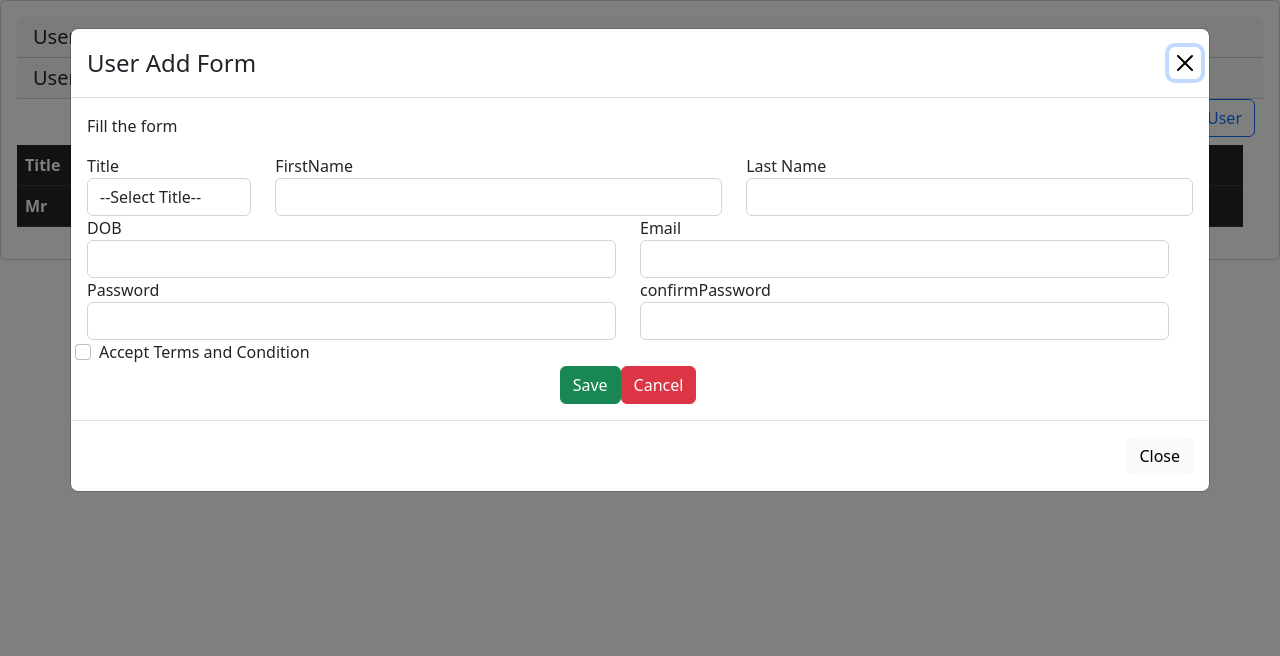
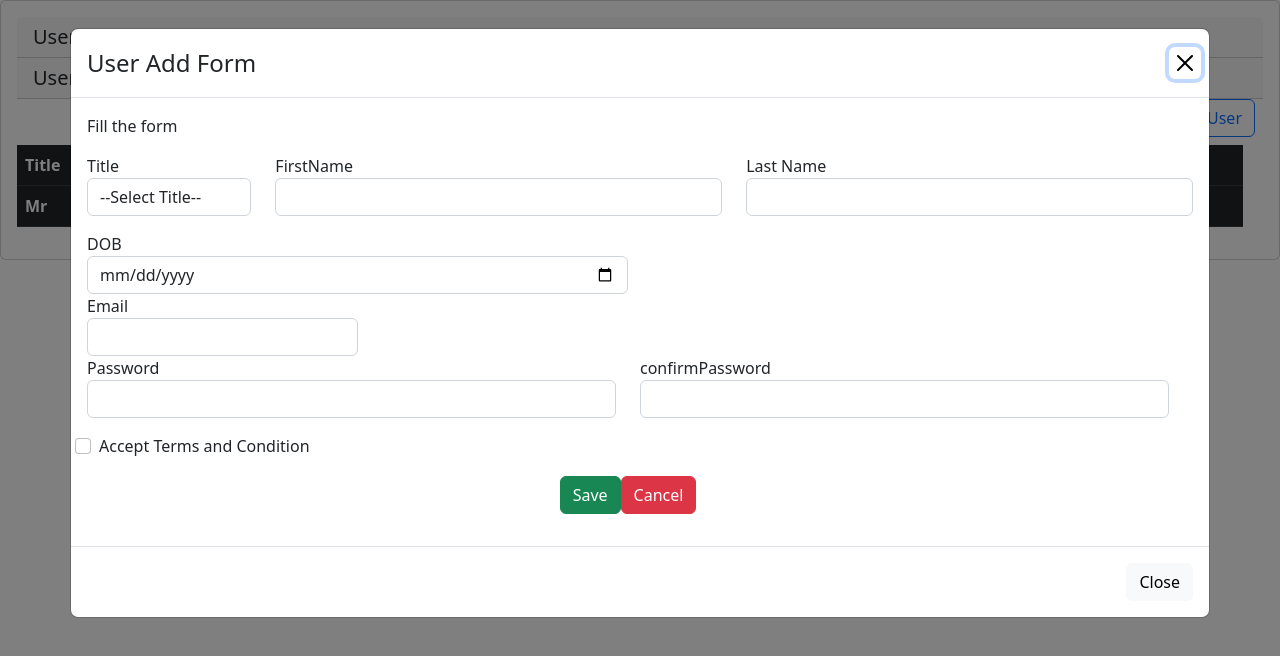
Before and after one commit to sdk2316/PopFormAngular, an Angular app: page / in a window 1280 px wide. Both pictures are taken after a click on the button "Add User". Shown: the top 656 px of the page. Built offline with nearby package versions, Linux system fonts and the light colour scheme.

Commit message:
custom form validation done

```diff
--- a/src/app/app.component.html
+++ b/src/app/app.component.html
@@ -19,78 +19,121 @@
         <p>Fill the form</p>
 
         <!--Form started-->
-        <form [formGroup]="addForm"  (ngSubmit)="addUser()">
-          <div class="row">
+        <form [formGroup]="addForm" (ngSubmit)="addUser()">
+          <div class="row mb-3">
             <div class="form-group col-2">
-
-
               <label>
                 Title
               </label>
-              <select class="form-control" formControlName="title">
+              <select class="form-control" formControlName="title"
+                [ngClass]="{'is-invalid':submitted && addForm.controls['title'].errors}">
                 <option Value="">--Select Title--</option>
                 <option Value="Mr">Mr</option>
                 <option Value="Mrs">Mrs</option>
                 <option Value="Miss">Miss</option>
                 <option Value="Ms">Ms</option>
+              </select>
+              <div class="invalid-feedback" *ngIf="submitted && addForm.controls['title'].errors"> title is required
+              </div>
+            </div>
+            <div class="form-group col-5">
+              <label>FirstName </label>
+              <input type="text" class="form-control" formControlName="firstName"
+                [ngClass]="{'is-invalid':submitted && addForm.controls['firstName'].errors}" />
+              <div class="invalid-feedback" *ngIf="submitted && addForm.controls['firstName'].errors">
+                <div *ngIf=" addForm.controls['firstName'].errors['required']">firstName is required </div>
+                <div *ngIf=" addForm.controls['firstName'].errors['minlength']">firstName is must 3 char long </div>
+                <div *ngIf=" addForm.controls['firstName'].errors['maxlength']">firstName max 10 char </div>
+              </div>
+            </div>
 
 
-              </select>
+            <div class="form-group col-5">
+              <label> Last Name </label>
+
+              <input type="text" class="form-control" formControlName="lastName"
+                [ngClass]="{'is-invalid':submitted && addForm.controls['lastName'].errors}" />
+              <div class="invalid-feedback" *ngIf="submitted && addForm.controls['firstName'].errors">
+                <div *ngIf=" addForm.controls['lastName'].errors['required']">lastName is required </div>
+                <div *ngIf=" addForm.controls['lastName'].errors['minlength']">lastName is must 3 char long </div>
+                <div *ngIf=" addForm.controls['lastName'].errors['maxlength']">lastName max 10 char </div>
+              </div>
             </div>
-            <div class="form-group col-5">
-              <label>
-                FirstName
-              </label>
-              <input type="text" class="form-control" formControlName="firstName" />
-            </div>
-            <div class="form-group col-5">
+          </div>
 
 
+          <div class="row mb-3">
+            <div class="form-group col-6">
               <label>
-                Last Name
+                DOB
               </label>
-              <input type="text" class="form-control" formControlName="lastName" />
-            </div>
-            <div class="row">
-              <div class="form-group col-6">
-                <label>
-                  DOB
-                </label>
-                <input type="text" class="form-control" formControlName="dob" />
+              <input type="date" class="form-control" formControlName="dob"
+                [ngClass]="{'is-invalid':submitted && addForm.controls['dob'].errors}" />
+              <div class="invalid-feedback" *ngIf="submitted && addForm.controls['dob'].errors">
+                <div *ngIf=" addForm.controls['dob'].errors['required']">dob is required </div>
+
               </div>
 
               <div class="form-group col-6">
                 <label>
                   Email
                 </label>
-                <input type="text" class="form-control" formControlName="email" />
+                <input type="email" class="form-control" formControlName="email"
+                  [ngClass]="{'is-invalid':submitted && addForm.controls['email'].errors}" />
+                <div class="invalid-feedback" *ngIf="submitted && addForm.controls['email'].errors">
+                  <div *ngIf=" addForm.controls['email'].errors['required']">email is required </div>
+                  <div *ngIf=" addForm.controls['email'].errors['email']">email must be valid </div>
+
+                </div>
+
               </div>
 
             </div>
 
 
-            <div class="row">
+            <div class="row mb-3">
               <div class="form-group col-6">
                 <label>
                   Password
                 </label>
-                <input type="password" class="form-control" formControlName="password" />
+                <input type="password" class="form-control" formControlName="password"
+                  [ngClass]="{'is-invalid':submitted && addForm.controls['password'].errors}" />
+                <div class="invalid-feedback" *ngIf="submitted && addForm.controls['password'].errors">
+                  <div *ngIf=" addForm.controls['password'].errors['required']">password is required </div>
+                  <div *ngIf=" addForm.controls['password'].errors['minlength']">password min 8 </div>
+                  <div *ngIf=" addForm.controls['password'].errors['minlength']">password max 16 </div>
+
+                </div>
+
               </div>
 
               <div class="form-group col-6">
                 <label>
                   confirmPassword
                 </label>
-                <input type="password" class="form-control" formControlName="confirmPassword" />
+                <input type="password" class="form-control" formControlName="confirmPassword"
+                  [ngClass]="{'is-invalid':submitted && addForm.controls['confirmPassword'].errors}" />
+                <div class="invalid-feedback" *ngIf="submitted && addForm.controls['confirmPassword'].errors">
+                  <div *ngIf="addForm.controls['confirmPassword'].errors['required']">confirmPassword is required
+                  </div>
+                </div>
               </div>
 
             </div>
-            <div class="row">
+
+            <div class="row mb-3">
               <div class="form-group col form-check">
-                <label for="acceptTerms" class="form-check-label">
+
+                <input type="checkbox" class="form-check-input" id="acceptTerms" formControlName="acceptTerms"
+                 [ngClass]="{'is-invalid':submitted && addForm.controls['acceptTerms'].errors}" />
+                 <label for="acceptTerms" class="form-check-label">
                   Accept Terms and Condition
                 </label>
-                <input type="checkbox" class="form-check-input" id="acceptTerms" formControlName="acceptTerms" />
+                <div class="invalid-feedback" *ngIf="submitted && addForm.controls['acceptTerms'].errors">
+                  <span *ngIf="addForm.controls['acceptTerms'].errors['required']">Accept Terms and Condition is required</span>
+
+                </div>
+
               </div>
             </div>
 
@@ -99,11 +142,11 @@
               <div class="form-group text-center">
 
                 <button type="submit" class="btn btn-success me2">Save</button>
-                <button type="button" class="btn btn-danger">Cancel</button>
+                <button type="button" class="btn btn-danger" (click)="cancelForm()">Cancel</button>
               </div>
             </div>
+          </div>
 
-          </div>
         </form>
       </div>
 
--- a/src/app/app.component.ts
+++ b/src/app/app.component.ts
@@ -3,7 +3,7 @@ import { ToastrService } from 'ngx-toastr';
 import { NgbModal } from '@ng-bootstrap/ng-bootstrap';
 import Swal from 'sweetalert2';
 import swalWithBootstrapButtons from 'sweetalert2';
-import { FormControl, FormGroup, Validators } from '@angular/forms';
+import { FormControl,FormBuilder, FormGroup, Validators } from '@angular/forms';
 
 @Component({
   selector: 'app-root',
@@ -13,6 +13,8 @@ import { FormControl, FormGroup, Validators } from '@angular/forms';
 export class AppComponent implements OnInit {
   title = 'User Registration';
   content: string = ''
+
+  submitted:boolean=false;
 
   addForm: FormGroup |any
 
@@ -34,11 +36,26 @@ setFormState(){
     //dob:new FormControl('', Validators.compose([Validators.required, Validators.pattern('/^((1[0-2])|[1-9])[/-.](3[0-1]|[1-2]\d|[1-9])[/-.][19|20]\d{2}$/')])),
     dob:new FormControl('', Validators.compose([Validators.required])),
     password:new FormControl('', Validators.compose([Validators.required, Validators.minLength(8),Validators.maxLength(16)])),
-    confirmPassword:new FormControl('', Validators.compose([Validators.required])),
+    confirmPassword:new FormControl('', Validators.compose([Validators.requiredTrue])),
     acceptTerms:new FormControl(false,Validators.required)
   });
 
 
+}
+
+
+cancelForm(){
+  this.addForm.reset({
+    id: 0,
+    title: '',
+    firstName: '',
+    lastName: '',
+    email: '',
+    dob:'',
+    password:'',
+    confirmPassword:'',
+    acceptTerms:false
+  });
 }
 
   edit(id: number) {
@@ -53,6 +70,7 @@ setFormState(){
   }
 
   addUser(){
+    this.submitted=true
 
     console.log(this.addForm.value);
     console.log(this.addForm.valid);
```
